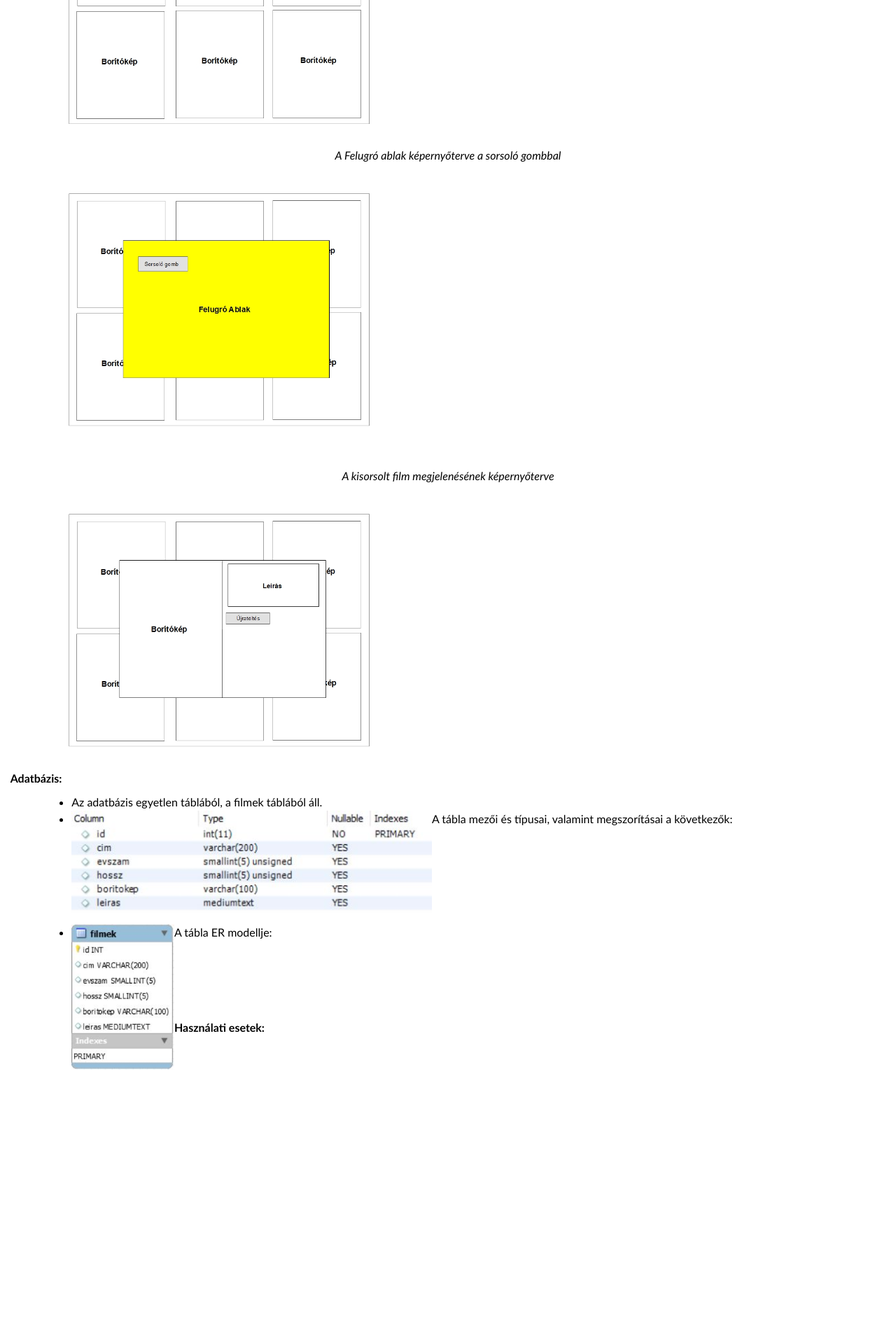
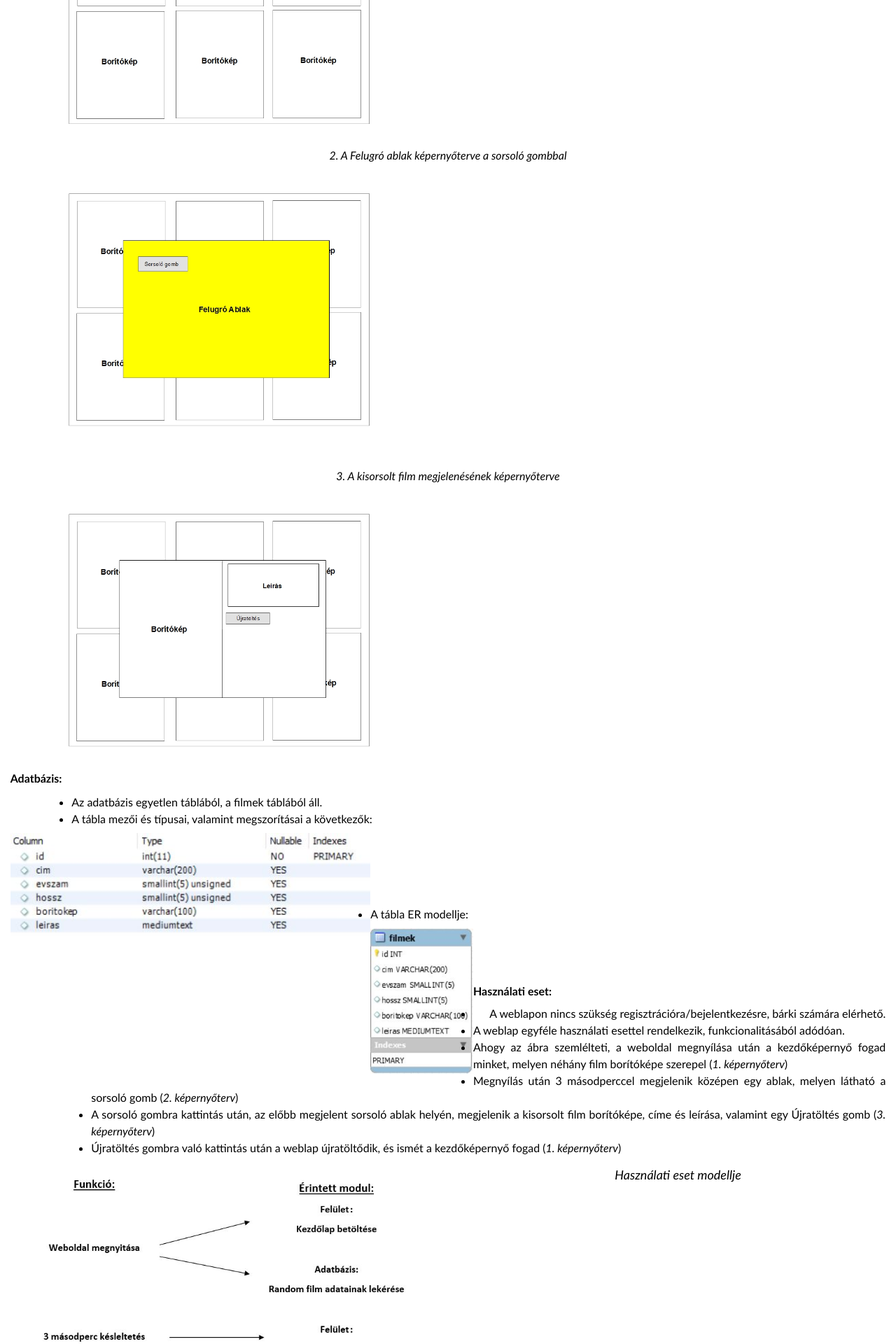
Before and after one commit to Filmkereso/Csaba-project, a PHP site: the page made by Funkcionális_Specifikáció_HTML/index.html in a window 1280 px wide. Shown: the part 2280-4200 px from the top of the page at 70% size. Before the commit the page ends 3808 px from the top, so only its background shows below. Run offline with PHP 8.4, Linux system fonts and the light colour scheme.

Commit message:
Funkspec_html

```diff
--- a/Funkcionális_Specifikáció_HTML/index.html
+++ b/Funkcionális_Specifikáció_HTML/index.html
@@ -155,31 +155,40 @@
 	<p class="block_18">&nbsp;</p>
 	<p class="block_19">&nbsp;</p>
 	<p class="block_20">Képernyő tervek:</p>
-	<p class="block_21">Főoldal képernyőterve</p>
-	<p class="block_20"><img src="images/00004.jpeg" alt="Image" class="calibre8" /></p>
-	<p class="block_21">A Felugró ablak képernyőterve a sorsoló gombbal</p>
+	<p class="block_21">1. Főoldal képernyőterve</p>
 	<p class="block_20"><img src="images/00002.jpeg" alt="Image" class="calibre8" /></p>
+	<p class="block_21">2. A Felugró ablak képernyőterve a sorsoló gombbal</p>
+	<p class="block_20"><img src="images/00005.jpeg" alt="Image" class="calibre8" /></p>
 	<p class="block_19">&nbsp;</p>
-	<p class="block_21">A kisorsolt film megjelenésének képernyőterve</p>
-	<p class="block_20"><img src="images/00001.jpeg" alt="Image" class="calibre8" /></p>
+	<p class="block_21">3. A kisorsolt film megjelenésének képernyőterve</p>
+	<p class="block_20"><img src="images/00000.jpeg" alt="Image" class="calibre8" /></p>
 	<p class="block_20">Adatbázis:</p>
 	<ul class="list_">
 	<li class="block_22">Az adatbázis egyetlen táblából, a filmek táblából áll.</li>
-	<li class="block_23"><img src="images/00003.jpeg" alt="Image" class="calibre9" />A tábla mezői és típusai, valamint megszorításai a következők:</li>
+	<li class="block_23">A tábla mezői és típusai, valamint megszorításai a következők:</li>
 </ul>
-	<p class="block_7">&nbsp;</p>
+	<p class="block_24"><img src="images/00004.jpeg" alt="Image" class="calibre9" /></p>
 	<p class="block_7">&nbsp;</p>
 	<p class="block_7">&nbsp;</p>
 	<p class="block_7">&nbsp;</p>
 	<p class="block_7">&nbsp;</p>
 	<ul class="list_">
-	<li class="block_24"><img src="images/00000.jpeg" alt="Image" class="calibre10" />A tábla ER modellje: </li>
+	<li class="block_25">A tábla ER modellje: </li>
 </ul>
+	<p class="block_24"><img src="images/00003.jpeg" alt="Image" class="calibre10" /></p>
 	<p class="block_7">&nbsp;</p>
 	<p class="block_7">&nbsp;</p>
 	<p class="block_7">&nbsp;</p>
-	<p class="block_7">&nbsp;</p>
-	<p class="block_25">Használati esetek:</p>
+	<p class="block_26">Használati eset:</p>
+	<ul class="list_">
+	<li class="block_27">A weblapon nincs szükség regisztrációra/bejelentkezésre, bárki számára elérhető.</li>
+	<li class="block_28">A weblap egyféle használati esettel rendelkezik, funkcionalitásából adódóan.</li>
+	<li class="block_28">Ahogy az ábra szemlélteti, a weboldal megnyílása után a kezdőképernyő fogad minket, melyen néhány film borítóképe szerepel (<i class="calibre5">1. képernyőterv</i>)</li>
+	<li class="block_28">Megnyílás után 3 másodperccel megjelenik középen egy ablak, melyen látható a sorsoló gomb (<i class="calibre5">2. képernyőterv</i>)</li>
+	<li class="block_28">A sorsoló gombra kattintás után, az előbb megjelent sorsoló ablak helyén, megjelenik a kisorsolt film borítóképe, címe és leírása, valamint egy Újratöltés gomb (<i class="calibre5">3. képernyőterv</i>)</li>
+	<li class="block_29">Újratöltés gombra való kattintás után a weblap újratöltődik, és ismét a kezdőképernyő fogad (<i class="calibre5">1. képernyőterv</i>)</li>
+</ul>
+	<p class="block_30"><span class="text_"><img src="images/00001.jpeg" alt="Image" class="calibre11" /></span><span class="text_1">Használati eset modellje</span></p>
 
 </div>
 
--- a/Funkcionális_Specifikáció_HTML/style.css
+++ b/Funkcionális_Specifikáció_HTML/style.css
@@ -310,6 +310,19 @@
     text-align: justify
     }
 .block_24 {
+    display: block;
+    line-height: 1.5;
+    margin-bottom: 6pt;
+    margin-left: 0;
+    margin-right: 0;
+    margin-top: 0;
+    padding-bottom: 0;
+    padding-left: 0;
+    padding-right: 0;
+    padding-top: 0;
+    text-align: justify
+    }
+.block_25 {
     display: list-item;
     line-height: 1.5;
     margin-bottom: 6pt;
@@ -318,7 +331,7 @@
     padding-top: 0;
     text-align: justify
     }
-.block_25 {
+.block_26 {
     display: block;
     font-weight: bold;
     line-height: 1.5;
@@ -331,6 +344,50 @@
     padding-right: 0;
     padding-top: 0;
     text-align: justify
+    }
+.block_27 {
+    display: list-item;
+    line-height: 1.5;
+    margin-bottom: 0;
+    margin-left: 36pt;
+    padding-bottom: 0;
+    padding-top: 0;
+    text-align: right
+    }
+.block_28 {
+    display: list-item;
+    line-height: 1.5;
+    margin-bottom: 0;
+    margin-left: 56.7pt;
+    margin-top: 0;
+    padding-bottom: 0;
+    padding-top: 0;
+    text-align: justify
+    }
+.block_29 {
+    display: list-item;
+    line-height: 1.5;
+    margin-bottom: 6pt;
+    margin-left: 56.7pt;
+    margin-top: 0;
+    padding-bottom: 0;
+    padding-top: 0;
+    text-align: justify
+    }
+.block_30 {
+    display: block;
+    font-size: 0.75em;
+    line-height: 1.5;
+    margin-bottom: 6pt;
+    margin-left: 3.4pt;
+    margin-right: 0;
+    margin-top: 12pt;
+    padding-bottom: 0;
+    padding-left: 0;
+    padding-right: 0;
+    padding-top: 0;
+    text-align: center;
+    text-indent: 35.5pt
     }
 .calibre {
     color: black;
@@ -393,6 +450,12 @@
     float: left;
     height: 156pt;
     width: 110pt
+    }
+.calibre11 {
+    display: block;
+    float: left;
+    height: 360pt;
+    width: 454pt
     }
 .list_ {
     display: block;
@@ -507,6 +570,15 @@
     vertical-align: top;
     width: 139pt
     }
+.text_ {
+    font-size: 1.33333em;
+    font-style: italic
+    }
+.text_1 {
+    font-size: 1.5em;
+    font-style: italic;
+    line-height: 1.2
+    }
 
 @page {
     margin-bottom: 5pt;
```
Also changed, not shown: Funkcionális_Specifikáció_HTML/images/00000.jpeg, Funkcionális_Specifikáció_HTML/images/00001.jpeg, Funkcionális_Specifikáció_HTML/images/00002.jpeg, Funkcionális_Specifikáció_HTML/images/00003.jpeg, Funkcionális_Specifikáció_HTML/images/00004.jpeg, Funkcionális_Specifikáció_HTML/images/00005.jpeg (added).
